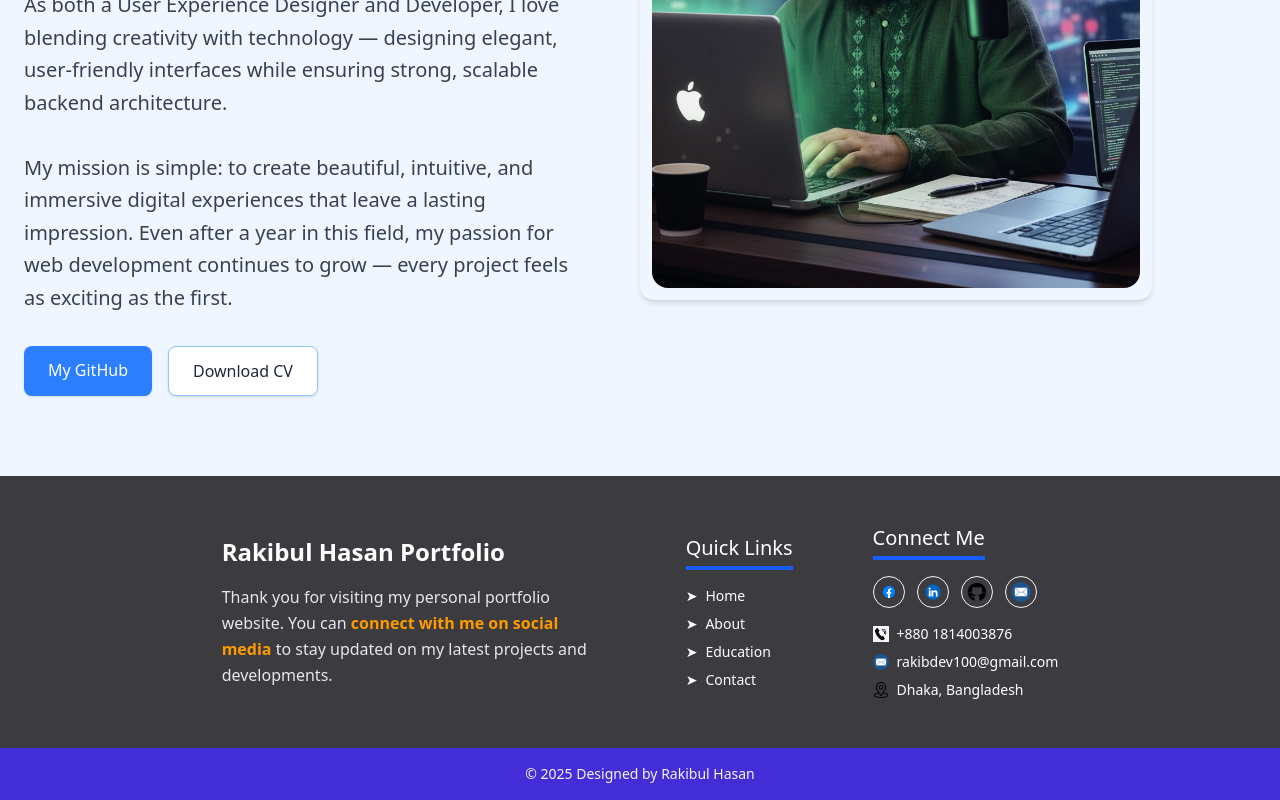
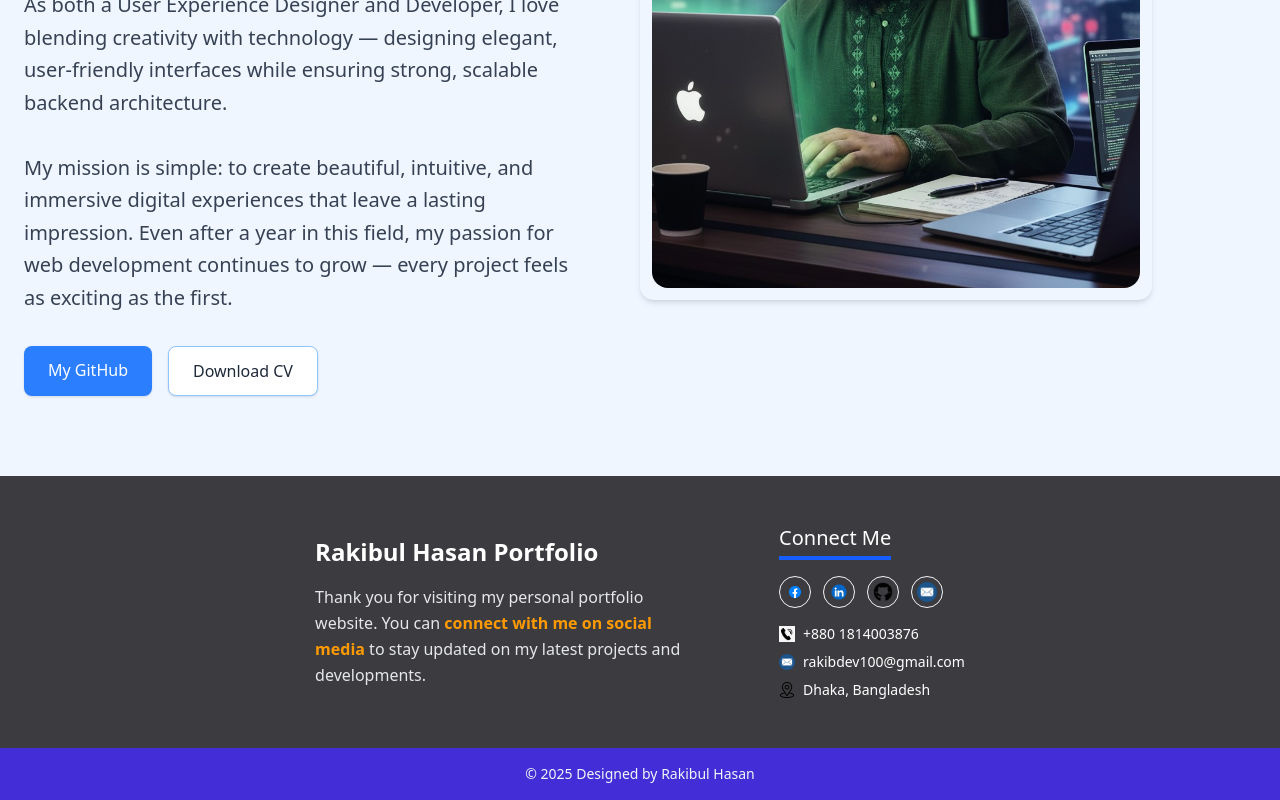
Before and after one commit to rakibdev100/Rakib-s-portfolio, a React (Vite) app: page /about in a window 1280 px wide. Shown: the part 621-1421 px from the top of the page. Built offline with nearby package versions, Linux system fonts and the light colour scheme.

Commit message:
add some modifyed

```diff
--- a/src/Components/Footer.tsx
+++ b/src/Components/Footer.tsx
@@ -29,24 +29,6 @@ const Footer = () => {
                         </p>
                     </div>
 
-                    <div className="max-w-xs">
-                        <h2 className="text-xl pb-1 mb-4 border-b-4 border-blue-600 inline-block font-medium text-white">
-                            Quick Links
-                        </h2>
-                        <ul className="space-y-2 text-sm">
-                            {["Home", "About", "Education", "Contact"].map((link) => (
-                                <li key={link} className="flex justify-center lg:justify-start items-center">
-                                    <span className="mr-2 text-white">➤</span>
-                                    <a
-                                        href="#"
-                                        className="hover:text-amber-500 font-medium text-white transition-colors duration-200"
-                                    >
-                                        {link}
-                                    </a>
-                                </li>
-                            ))}
-                        </ul>
-                    </div>
 
                     <div className="max-w-sm">
                         <h2 className="text-xl pb-1 mb-4 border-b-4 border-blue-600 inline-block font-medium text-white">
--- a/src/Components/Hero.tsx
+++ b/src/Components/Hero.tsx
@@ -28,7 +28,7 @@ const Hero = () => {
     }, [index, isDeleting]);
 
     return (
-        <section className=" bg-blue-50 flex flex-col-reverse items-center justify-center max-w-screen-xl px-6 mx-auto py-10 mt-3 md:flex-row md:py-16">
+        <section className="flex flex-col-reverse items-center justify-center max-w-screen-xl px-6 mx-auto py-10 mt-3 md:flex-row md:py-16">
             <div className="w-full text-center md:w-1/2 md:text-left mt-8 md:mt-0 flex flex-col justify-center min-h-[420px]">
                 <h2 className="text-4xl font-extrabold leading-tight text-gray-800">
                     Hello I'm{" "}
```
